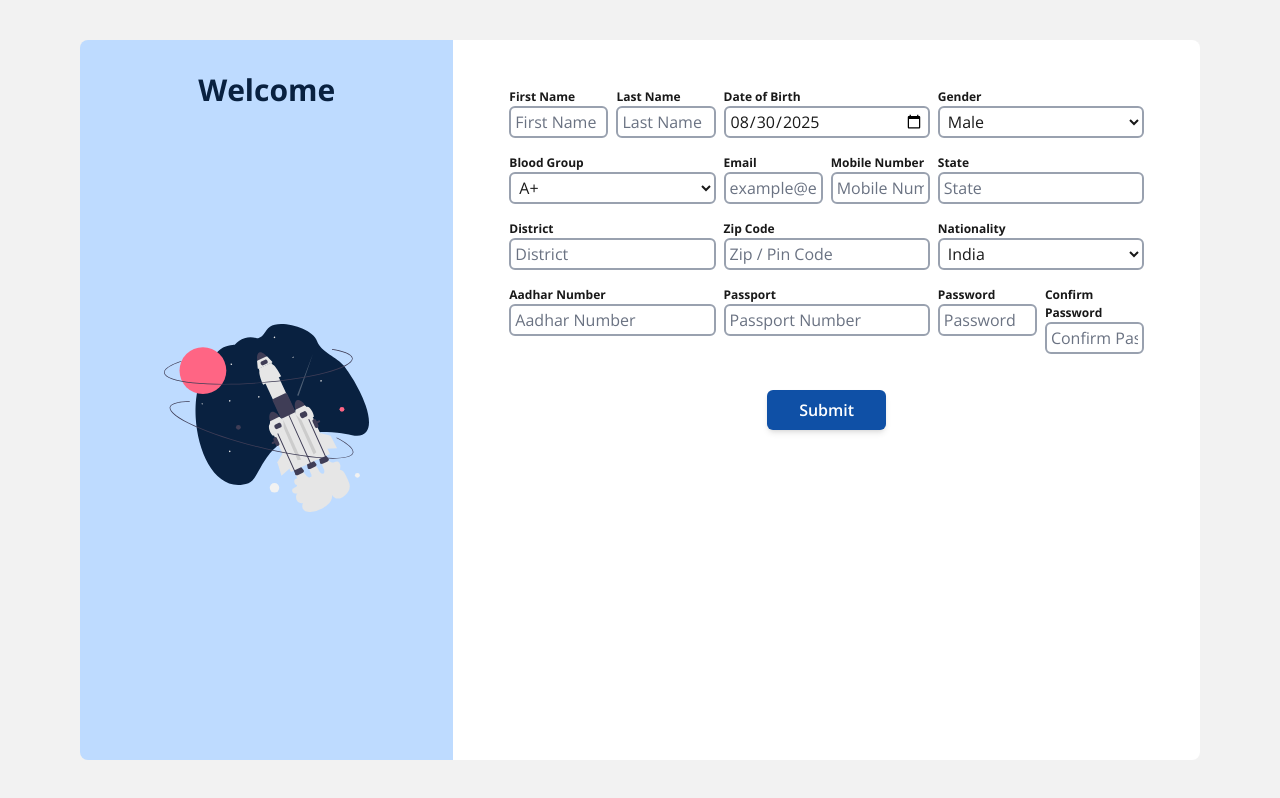
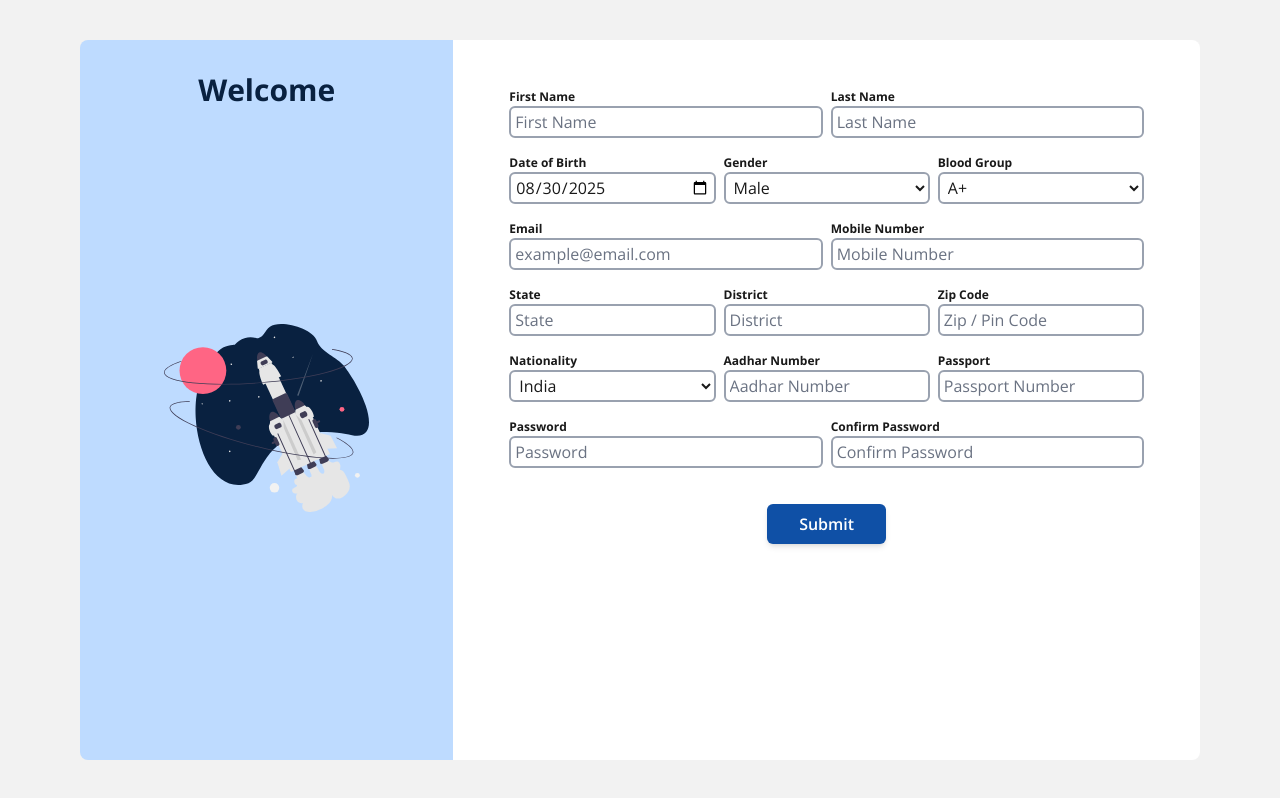
Before and after one commit to midhun062001/medi-assist, a React (Vite) app in the folder frontend/: page / in a window 1280 px wide. Built offline with nearby package versions, Linux system fonts and the light colour scheme.

Commit message:
signup form - controlled elements

```diff
--- a/frontend/src/pages/Signup.jsx
+++ b/frontend/src/pages/Signup.jsx
@@ -1,4 +1,65 @@
 import React, { useState } from "react";
+
+const spanClasses = {
+  1: "col-span-1",
+  2: "col-span-2",
+  3: "col-span-3",
+  4: "col-span-4",
+  5: "col-span-5",
+  6: "col-span-6",
+};
+
+// Reusable Text Input
+const TextInput = ({
+  id,
+  value,
+  setterValue,
+  label,
+  type = "text",
+  placeholder,
+  span = 2,
+}) => (
+  <div className={`${spanClasses[span]} flex flex-col`}>
+    <label htmlFor={id} className="text-[12px] font-bold text-black-100">
+      {label}
+    </label>
+    <input
+      id={id}
+      type={type}
+      placeholder={placeholder}
+      value={value}
+      onChange={(e) => setterValue(e.target.value)}
+      className="border-2 border-gray-400 px-1 h-[32px] text-[16px] text-black-100 rounded-md hover:border-gray-700 placeholder:text-gray-500 transition-all duration-100"
+    />
+  </div>
+);
+
+// Reusable Select Input
+const SelectInput = ({ id, value, setterValue, label, options, span = 2 }) => (
+  <div className={`${spanClasses[span]} flex flex-col`}>
+    <label htmlFor={id} className="text-[12px] font-bold text-black-100">
+      {label}
+    </label>
+    <select
+      id={id}
+      value={value}
+      onChange={(e) => setterValue(e.target.value)}
+      className="border-2 border-gray-400 px-1 h-[32px] text-[16px] text-black-100 rounded-md hover:border-gray-700 transition-all ease-in duration-100"
+    >
+      {options.map((opt, idx) =>
+        typeof opt === "string" ? (
+          <option key={idx} value={opt}>
+            {opt}
+          </option>
+        ) : (
+          <option key={idx} value={opt.key}>
+            {opt.value}
+          </option>
+        )
+      )}
+    </select>
+  </div>
+);
 
 export default function Signup() {
   //TODO: validate form data
@@ -44,64 +105,23 @@ export default function Signup() {
   const [password, setPassword] = useState("");
   const [confirmPassword, setConfirmPassword] = useState("");
 
-  // Reusable Text Input
-  const TextInput = ({
-    id,
-    value,
-    setterValue,
-    label,
-    type = "text",
-    placeholder,
-    span = 2,
-  }) => (
-    <div className={`col-span-${span} flex flex-col`}>
-      <label htmlFor={id} className="text-[12px] font-bold text-black-100">
-        {label}
-      </label>
-      <input
-        id={id}
-        type={type}
-        placeholder={placeholder}
-        value={value}
-        onChange={(e) => setterValue(e.target.value)}
-        className="border-2 border-gray-400 px-1 h-[32px] text-[16px] text-black-100 rounded-md hover:border-gray-700 placeholder:text-gray-500 transition-all duration-100"
-      />
-    </div>
-  );
-
-  // Reusable Select Input
-  const SelectInput = ({
-    id,
-    value,
-    setterValue,
-    label,
-    options,
-    span = 2,
-  }) => (
-    <div className={`col-span-${span} flex flex-col`}>
-      <label htmlFor={id} className="text-[12px] font-bold text-black-100">
-        {label}
-      </label>
-      <select
-        id={id}
-        value={value}
-        onChange={(e) => setterValue(e.target.value)}
-        className="border-2 border-gray-400 px-1 h-[32px] text-[16px] text-black-100 rounded-md hover:border-gray-700 transition-all ease-in duration-100"
-      >
-        {options.map((opt, idx) =>
-          typeof opt === "string" ? (
-            <option key={idx} value={opt}>
-              {opt}
-            </option>
-          ) : (
-            <option key={idx} value={opt.key}>
-              {opt.value}
-            </option>
-          )
-        )}
-      </select>
-    </div>
-  );
+  const resetState = () => {
+    setFirstName("");
+    setLastName("");
+    setDob(new Date().toISOString().split("T")[0]);
+    setGender(genders[0]);
+    setBloodGroup(bloodGroups[0].value);
+    setEmail("");
+    setPhone("");
+    setDistrict("");
+    setState("");
+    setZip("");
+    setNationality(countryCodes[0].value);
+    setAadhar("");
+    setPassport("");
+    setPassword("");
+    setConfirmPassword("");
+  };
 
   // Submit handler
   const handleSubmit = (e) => {
@@ -124,8 +144,14 @@ export default function Signup() {
     };
     console.log("Form Data:", payload);
 
+    //TODO: validate payload
+    validatePayload(payload);
     //TODO: transfer the payload to the backend API
     //TODO:: upon successful registration, route to login page
+
+    //TODO: remove later, for testing only
+    // reset form data
+    resetState();
   };
 
   return (
```
